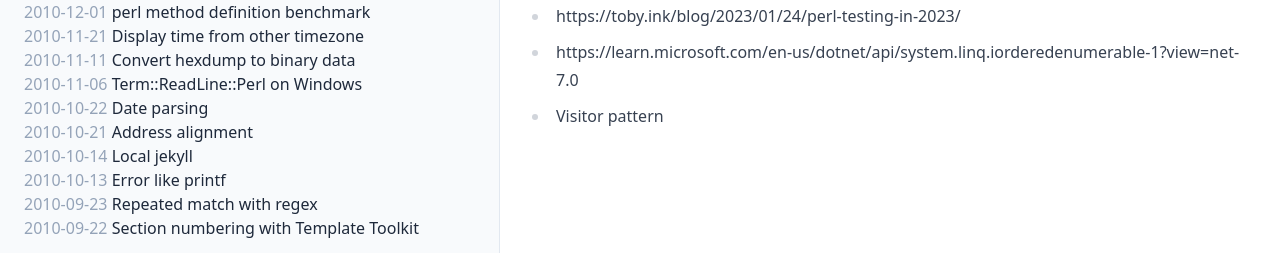
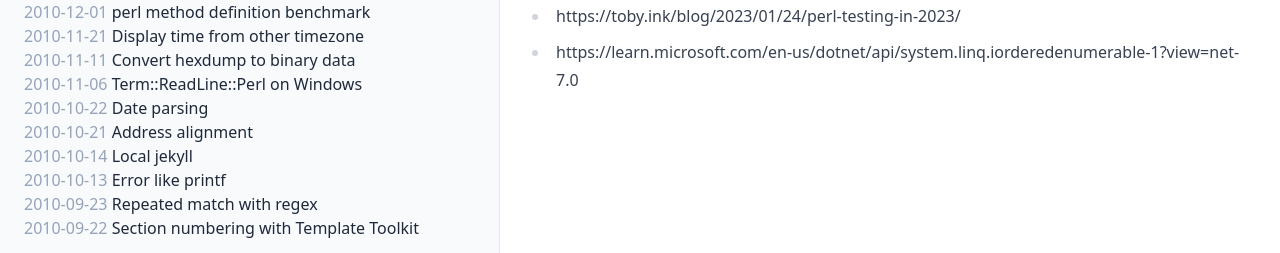
Before and after one commit to bvr/bvr.github.io, a Jekyll site: the page built from notes.md, in a window 1280 px wide. Shown: the part 1286-1539 px from the top of the page. Built offline with Jekyll 4.4.1, drawn with Linux system fonts in a browser that asks for light colours; our own code applies the rules of GitHub Pages for plain Markdown files.

Commit message:
Updated notes

```diff
--- a/notes.md
+++ b/notes.md
@@ -40,7 +40,6 @@ Topics:
  - technical writing https://developers.google.com/tech-writing
  - https://toby.ink/blog/2023/01/24/perl-testing-in-2023/
  - https://learn.microsoft.com/en-us/dotnet/api/system.linq.iorderedenumerable-1?view=net-7.0
- - Visitor pattern
 
 <div class="fixed bg-slate-700 bg-opacity-5 transition duration-200 ease-in-out inset-0 z-10 pointer-events-auto md:hidden left-0 top-0 w-full h-full hidden menu-overlay"></div>
 
```
